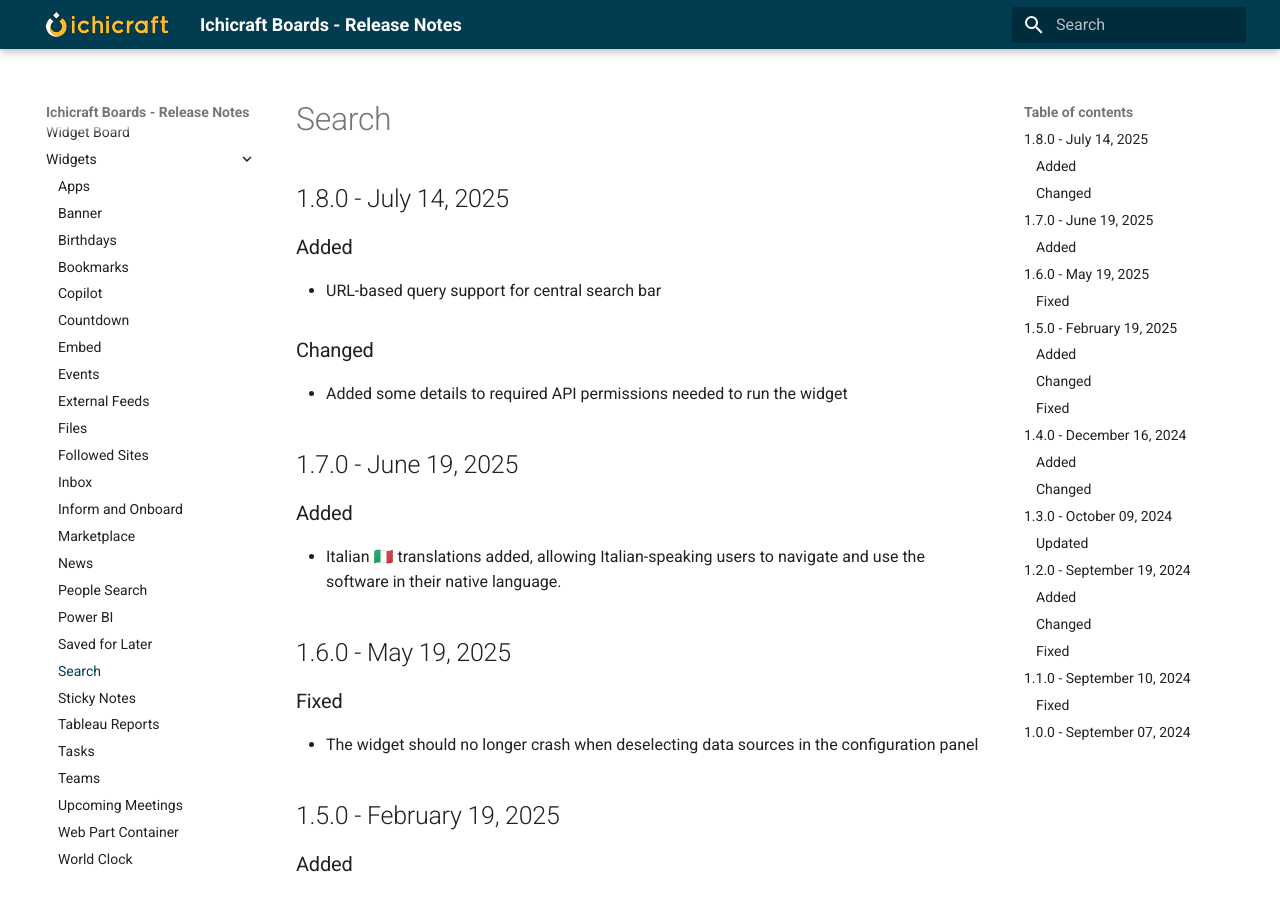
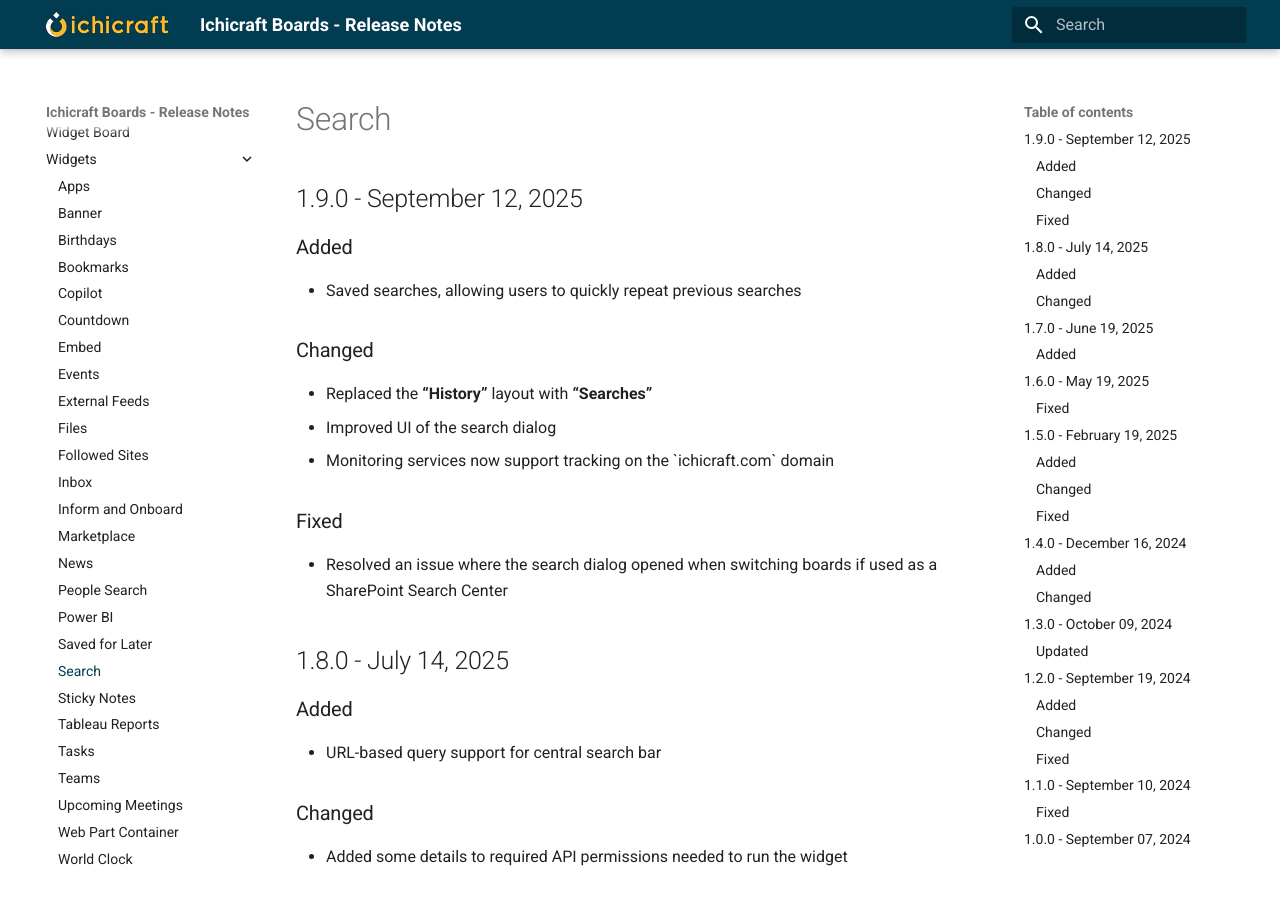
Before and after one commit to ichicraft/widgets-docs, an MkDocs documentation site: the page built from docs/Widgets/Search.md, in a window 1280 px wide and 900 px high. Built offline with MkDocs 1.6.1 and Material for MkDocs 9.7.7, drawn with Linux system fonts in a browser that asks for light colours.

```diff
--- a/docs/Widgets/Search.md
+++ b/docs/Widgets/Search.md
@@ -1,3 +1,17 @@
+## 1.9.0 - September 12, 2025
+
+### Added
+- Saved searches, allowing users to quickly repeat previous searches
+
+### Changed
+- Replaced the **“History”** layout with **“Searches”**
+- Improved UI of the search dialog
+- Monitoring services now support tracking on the &#x60;ichicraft.com&#x60; domain
+
+### Fixed
+- Resolved an issue where the search dialog opened when switching boards if used as a SharePoint Search Center
+
+
 ## 1.8.0 - July 14, 2025
 
 ### Added
```
Also changed, not shown: docs/Release-notes-(consolidated).md (+14 -0 lines).
